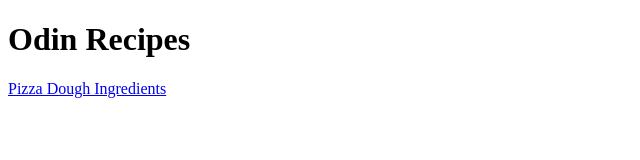
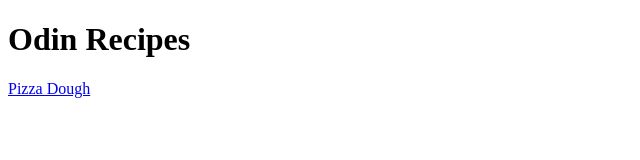
Before and after one commit to GillesKinet/odin-recipes, a plain HTML site: page index.html in a window 1280 px wide. Shown: the full height of the page, 0-640 px from the left. Drawn offline with Linux system fonts and the light colour scheme.

Commit message:
fix: href to point to pizza.html

```diff
--- a/index.html
+++ b/index.html
@@ -6,6 +6,6 @@
   </head>
   <body>
     <h1>Odin Recipes</h1>
-    <a href="recipes/recipename.html">Pizza Dough Ingredients</a>
+    <a href="recipes/pizza.html">Pizza Dough </a>
   </body>
 </html>
```
